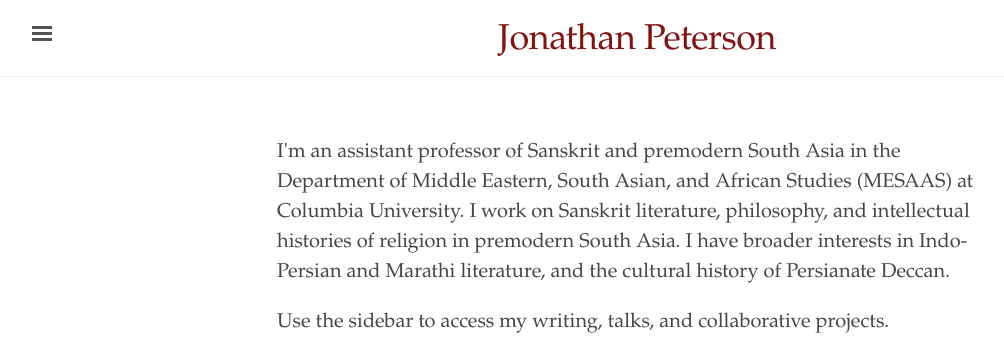
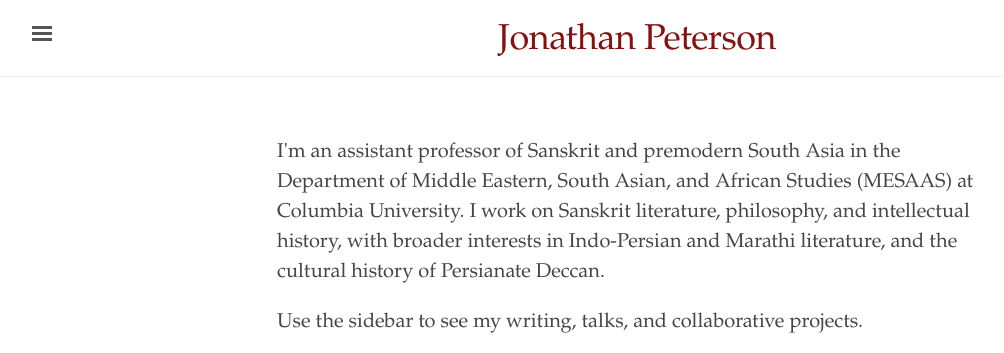
Before and after one commit to petersonjonath/personalwebpage, a Jekyll site: the page built from index.html, in a window 1280 px wide, cut to the strip 0-353 px from the top of the page. Shown: the whole strip, without its empty margins (3-1007 px from the left). Built offline with Jekyll 4.4.1, drawn with Linux system fonts in a browser that asks for light colours.

Commit message:
Update index.html

```diff
--- a/index.html
+++ b/index.html
@@ -8,12 +8,12 @@
 
 <p>
 I'm an assistant professor of Sanskrit and premodern South Asia in the Department of Middle Eastern, South Asian, and African
-Studies (MESAAS) at Columbia University. I work on Sanskrit literature, philosophy, and intellectual histories of religion in premodern South Asia.
-I have broader interests in Indo-Persian and Marathi literature, and the cultural history of Persianate Deccan.
+Studies (MESAAS) at Columbia University. I work on Sanskrit literature, philosophy, and intellectual history, with broader interests
+in Indo-Persian and Marathi literature, and the cultural history of Persianate Deccan.
 </p>
 
 <p>
-Use the sidebar to access my writing, talks, and collaborative projects.
+Use the sidebar to see my writing, talks, and collaborative projects.
 </p>
 </div>
  <img src="assets/Kadata.png" alt="Kadata documents of Venkatappa Nayaka" width="1734" height="400">
```
